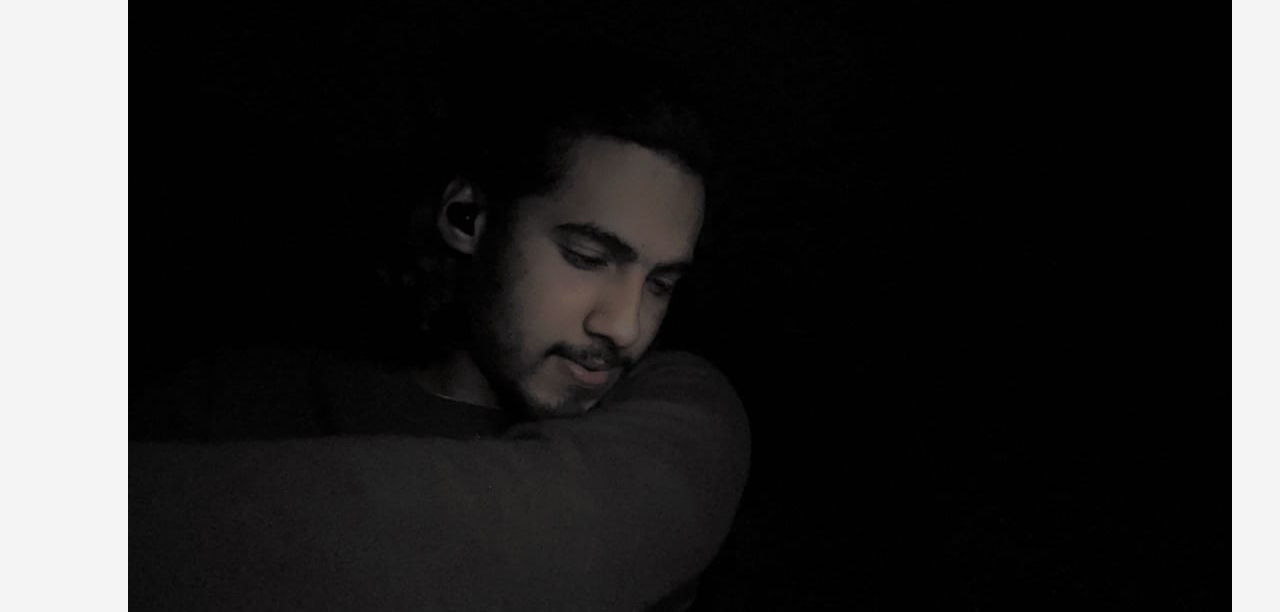
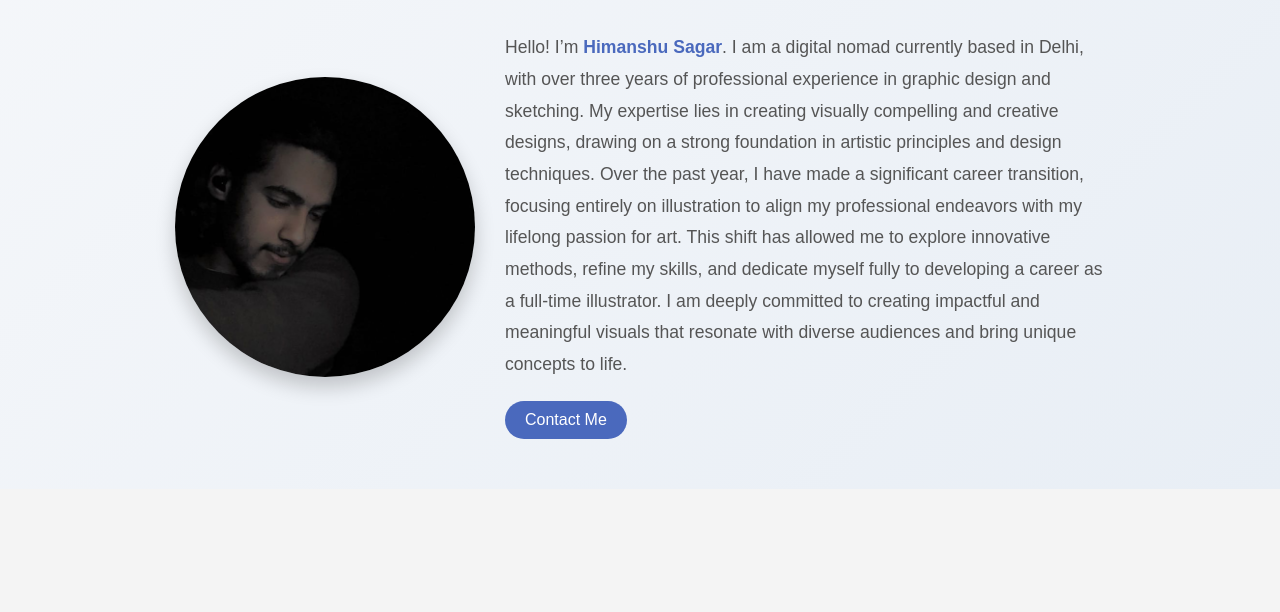
Before and after one commit to GitGuru47/Himanshu-Portfolio1, a plain HTML site: page index.html in a window 1280 px wide. Shown: the part 361-973 px from the top of the page. Drawn offline with Linux system fonts and the light colour scheme; files whose address does not match are found by name.

Commit message:
Update styles.css

```diff
--- a/styles.css
+++ b/styles.css
@@ -40,6 +40,103 @@ header nav ul li a:hover {
     color: #f4a261;
     transition: color 0.3s ease;
 }
+
+/* About Me Section */
+#about {
+    background: linear-gradient(135deg, #f5f7fa, #e8eef5);
+    padding: 50px 20px;
+    text-align: center;
+}
+
+.section-title {
+    font-size: 2.2rem;
+    font-weight: bold;
+    color: #333;
+    margin-bottom: 30px;
+}
+
+.about-content {
+    display: flex;
+    flex-direction: row;
+    align-items: center;
+    justify-content: center;
+    gap: 30px;
+    flex-wrap: wrap;
+}
+
+/* Photo Styling */
+.about-photo {
+    position: relative;
+    width: 300px;
+    height: 300px;
+    border-radius: 50%;
+    overflow: hidden;
+    box-shadow: 0 10px 20px rgba(0, 0, 0, 0.2);
+    transition: transform 0.3s ease, box-shadow 0.3s ease;
+}
+
+.about-photo:hover {
+    transform: scale(1.1) rotate(5deg);
+    box-shadow: 0 15px 25px rgba(0, 0, 0, 0.3);
+}
+
+.about-photo img {
+    width: 100%;
+    height: 100%;
+    object-fit: cover;
+    transition: transform 1s ease;
+}
+
+.about-photo:hover img {
+    transform: scale(1.2);
+}
+
+/* Text Styling */
+.about-info {
+    max-width: 600px;
+    text-align: left;
+}
+
+.about-info p {
+    font-size: 1.1rem;
+    line-height: 1.8;
+    color: #555;
+    margin-bottom: 20px;
+}
+
+.about-info p strong {
+    color: #4a69bd;
+    font-weight: bold;
+}
+
+.btn {
+    display: inline-block;
+    background: #4a69bd;
+    color: #fff;
+    padding: 10px 20px;
+    border-radius: 30px;
+    font-size: 1rem;
+    text-decoration: none;
+    transition: background 0.3s ease, box-shadow 0.3s ease;
+}
+
+.btn:hover {
+    background: #38ada9;
+    box-shadow: 0 8px 20px rgba(56, 173, 169, 0.5);
+}
+
+/* Responsive Design */
+@media (max-width: 768px) {
+    .about-content {
+        flex-direction: column;
+        text-align: center;
+    }
+
+    .about-photo {
+        margin-bottom: 20px;
+    }
+}
+
 
 /* Social Media Icons */
 #social-media {
```
